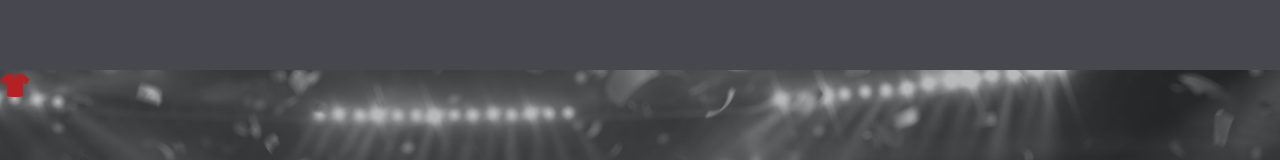
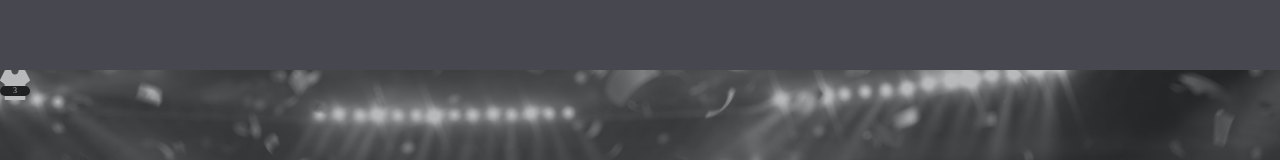
Before and after one commit to ClouRise/FANTASTICHACK2025, a Vue app in the folder frontend/front/: page / in a window 1280 px wide. Shown: the top 160 px of the page. Built offline with nearby package versions, Linux system fonts and the light colour scheme.

Commit message:
updfront

```diff
--- a/frontend/front/src/App.vue
+++ b/frontend/front/src/App.vue
@@ -4,7 +4,7 @@
 
     </header>
     <main>
-      <player></player>
+      <player fillColor="#ffffff" txt="3"></player>
     </main>
   </div>
 </template>
--- a/frontend/front/src/components/player.vue
+++ b/frontend/front/src/components/player.vue
@@ -1,15 +1,41 @@
 <template>
     <div class="player">
-        <img src="../assets/img/foots.svg" alt="">
+        <svg style="position: absolute;" :fill="fillColor" xmlns="http://www.w3.org/2000/svg" id="Layer_2" enable-background="new 0 0 32 32" viewBox="0 0 32 32"><g><path d="m26.90997.58997c-.17999-.35999-.54998-.58997-.94995-.58997h-5.12c-.59002 0-1.07.47998-1.07 1.07001l.01001.00995c-.01001 2.08001-1.70001 3.76001-3.78003 3.76001s-3.77002-1.67999-3.78003-3.76001c0-.00995.01001-.00995.01001-.00995 0-.59003-.47998-1.07001-1.07001-1.07001h-5.12c-.39996 0-.76995.22998-.94994.58997l-4.98004 9.84003c-.22998.46002-.09998 1.02002.31 1.33002l4.56 3.46997v15.70001c0 .58997.48004 1.07001 1.06 1.07001h19.92004c.57996 0 1.06-.48004 1.06-1.07001v-15.70002l4.56-3.46997c.40997-.31.53998-.87.31-1.33002z"/></g></svg>
+        <div class="text"> <p style="font-size: 6pt; text-align: center;"> {{ txt }} </p></div>
     </div>
+
 </template>
 
 <script>
     export default {
+     props: {
+        fillColor :{
+            type: String,
+            required: true
+        },
+        txt:{
+            type: Number
+        }
+     }
+    }
 
-    }
 </script>
 
 <style scoped>
-
+.player{
+    width: 30px;
+    height: 30px;
+    position: relative;
+    display: flex;
+    align-items: end;
+}
+.text{
+    position: relative;
+    top: -4px;
+    width: 50px;
+    height: 10px;
+    background-color: black;
+    border-radius: 5px;
+    color: aliceblue;
+}
 </style>
```
Also changed, not shown: frontend/front/src/assets/img/foots.svg (deleted).
